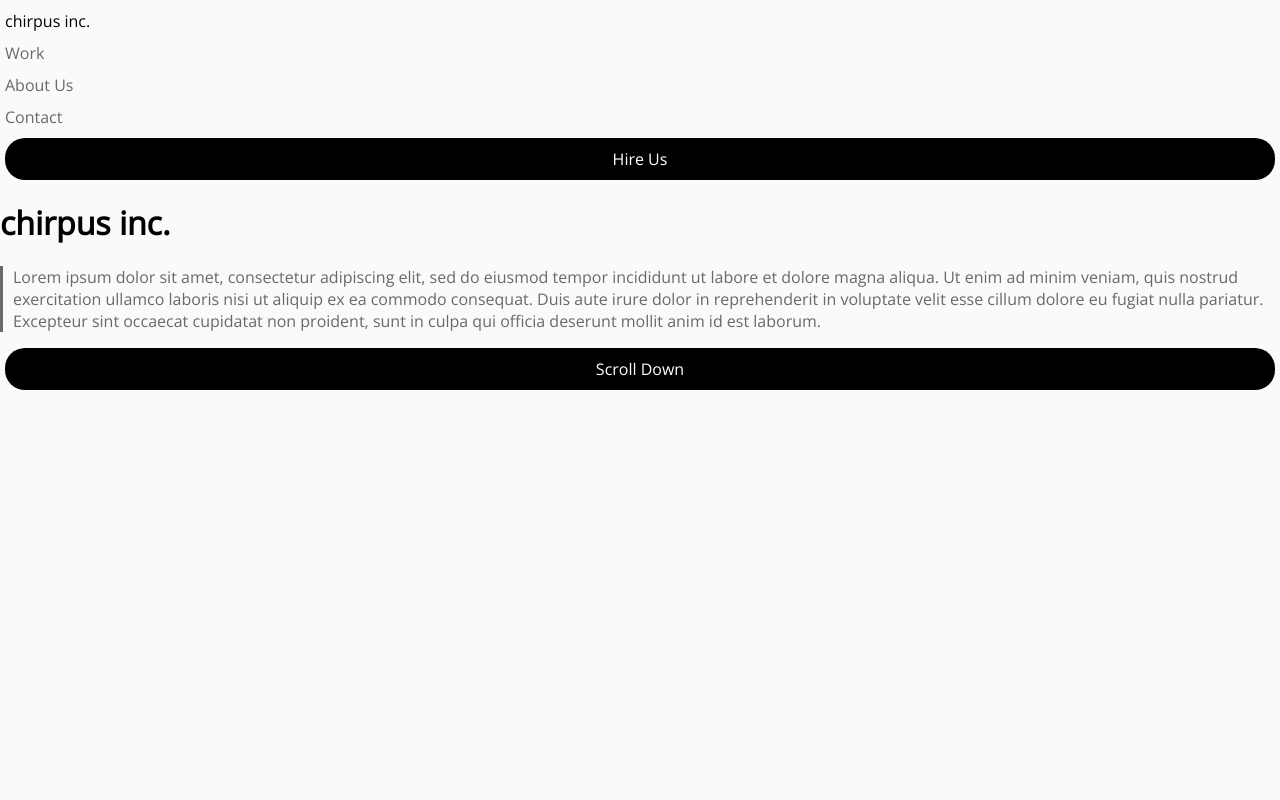
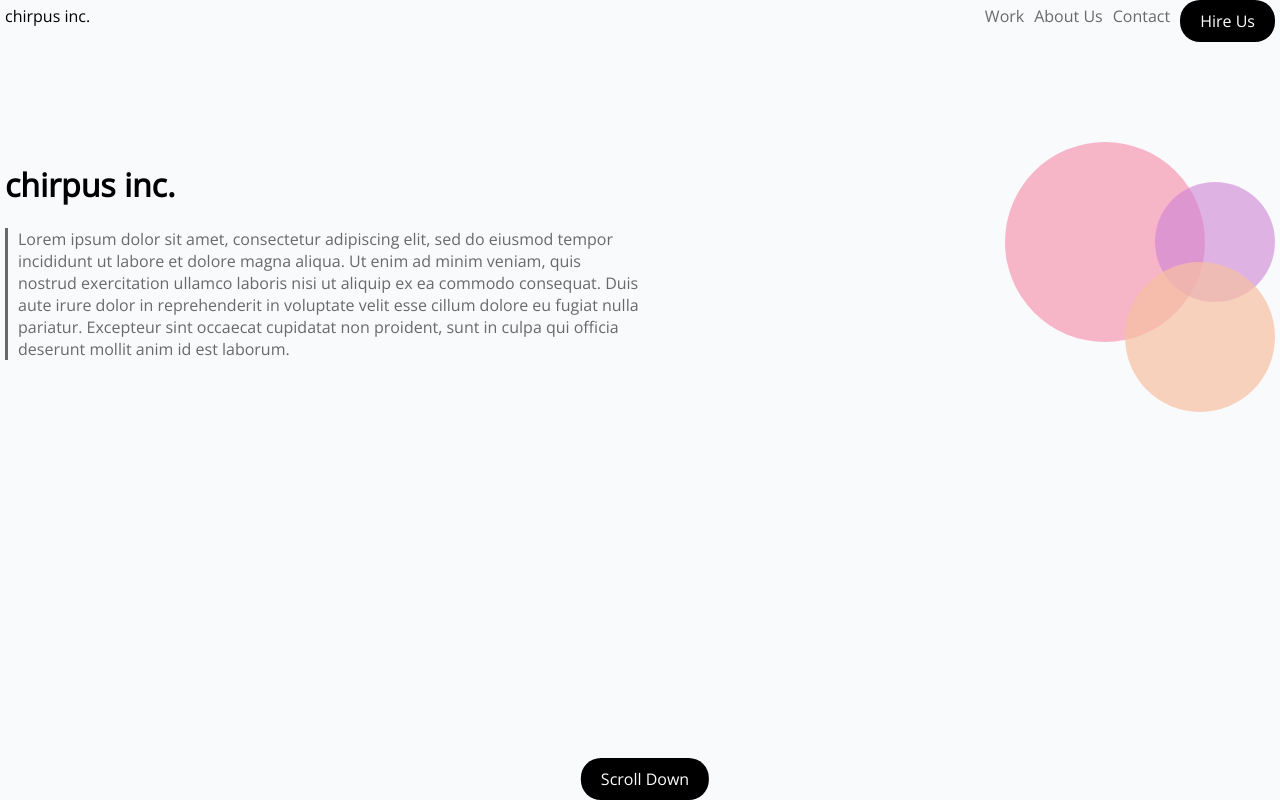
Before and after one commit to NCiarelli/html-css-lab1, a plain HTML site: page index.html in a window 1280 px wide. Drawn offline with nearby package versions, Linux system fonts and the light colour scheme.

Commit message:
Added circle decorations for bigger screens and added media queries for styling of the page for bigger screens.

```diff
--- a/index.html
+++ b/index.html
@@ -18,20 +18,29 @@
         <a href="#" class="nav_link">Work</a>
         <a href="#" class="nav_link">About Us</a>
         <a href="#" class="nav_link">Contact</a>
+        <a href="#" class="button_link">Hire Us</a>
       </nav>
     </header>
 
-    <a href="#" class="button_link">Hire Us</a>
+    <main>
+      <div class="main_text_container">
           <h1>chirpus inc.</h1>
-    <p>
+          <p class="main_text">
             Lorem ipsum dolor sit amet, consectetur adipiscing elit, sed do eiusmod
             tempor incididunt ut labore et dolore magna aliqua. Ut enim ad minim
             veniam, quis nostrud exercitation ullamco laboris nisi ut aliquip ex ea
             commodo consequat. Duis aute irure dolor in reprehenderit in voluptate
-      velit esse cillum dolore eu fugiat nulla pariatur. Excepteur sint occaecat
-      cupidatat non proident, sunt in culpa qui officia deserunt mollit anim id
-      est laborum.
+            velit esse cillum dolore eu fugiat nulla pariatur. Excepteur sint
+            occaecat cupidatat non proident, sunt in culpa qui officia deserunt
+            mollit anim id est laborum.
           </p>
-    <a href="#" class="button_link">Scroll Down</a>
+      </div>
+      <div class="circles_container">
+          <div class="circle big_circle"></div>
+          <div class="circle medium_circle"></div>
+          <div class="circle small_circle"></div>
+        </div>
+    </main>
+    <a href="#" class="button_link scroll_down">Scroll Down</a>
   </body>
 </html>
--- a/style.css
+++ b/style.css
@@ -13,7 +13,7 @@ a.main_link {
 }
 
 .nav_link,
-p {
+p.main_text {
   color: #69696a;
 }
 
@@ -22,12 +22,23 @@ p {
   background-color: #000;
 }
 
+.big_circle {
+  background-color: rgba(247, 136, 167, 0.6);
+}
+
+.medium_circle {
+  background-color: rgba(247, 193, 162, 0.7);
+}
+
+.small_circle {
+  background-color: rgba(207, 130, 213, 0.6);
+}
+
 /* Specific styling */
 /* Header */
 header {
   display: flex;
   flex-direction: column;
-  margin: 5px;
 }
 
 /* Nav Bar */
@@ -43,12 +54,12 @@ a {
 
 /* Main Link */
 .main_link {
-  margin: 5px 0px;
+  margin: 5px;
 }
 
 /* Navigation Links */
 .nav_link {
-  margin: 5px 0px;
+  margin: 5px;
   width: fit-content;
 }
 
@@ -57,16 +68,88 @@ a {
   /* box-sizing: border-box; */
   border-radius: 20px;
   display: block;
-  padding: 10px;
+  padding: 10px 20px;
   margin: auto 5px;
   width: auto;
   text-align: center;
 }
 
+main {
+  margin: 5px;
+}
 /* Paragraphs */
-p {
+p.main_text {
   border-left-style: solid;
   border-left-color: #69696a;
   border-left-width: 3px;
   padding-left: 10px;
 }
+
+/* Main Set of Part 2 Additions */
+
+@media screen and (min-width: 768px) {
+  /* Changes to the Nav Bar */
+  header {
+    flex-direction: row;
+    justify-content: space-between;
+    margin-bottom: 100px;
+  }
+  nav {
+    flex-direction: row;
+  }
+
+  /* Changes to the Main Section */
+  main {
+    display: flex;
+  }
+  .main_text_container {
+    box-sizing: border-box;
+    width: 50%;
+  }
+
+  /* Adding circles  */
+  .circles_container {
+    position: relative;
+    width: 50%;
+    /* top: 100px; */
+    box-sizing: border-box;
+  }
+  .big_circle {
+    position: absolute;
+    border-radius: 50%;
+    width: 200px;
+    height: 200px;
+    right: 70px;
+    z-index: 1;
+    /* box-sizing: border-box; */
+  }
+  .medium_circle {
+    position: absolute;
+    border-radius: 50%;
+    width: 150px;
+    height: 150px;
+    right: 0px;
+    top: 120px;
+    z-index: 3;
+    /* box-sizing: border-box; */
+  }
+  .small_circle {
+    position: absolute;
+    border-radius: 50%;
+    width: 120px;
+    height: 120px;
+    right: 0px;
+    top: 40px;
+    z-index: 2;
+    /* box-sizing: border-box; */
+  }
+
+  /* Make Scroll Down Button fixed to the bottom center of page */
+  a.scroll_down {
+    position: fixed;
+    bottom: 0;
+    /* Using transform translateX for horizontal centering */
+    left: 50%;
+    transform: translateX(-50%);
+  }
+}
```
Lines whose indentation alone changed are shown as unchanged.
